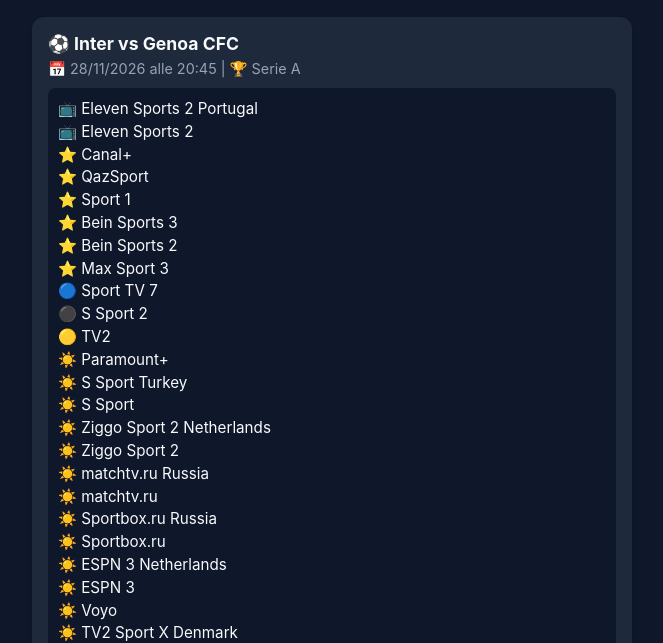
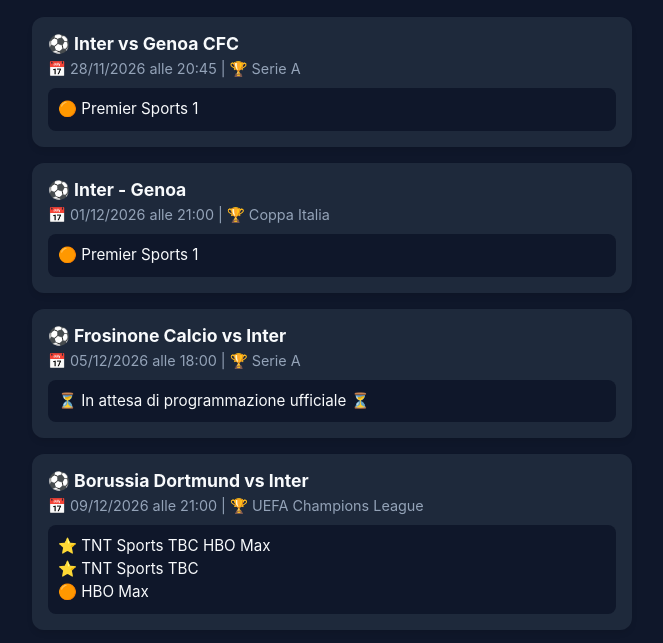
Before and after one commit to Sgrufy/Inter-calendar-bot, a plain HTML site: page index.html in a window 1280 px wide. Shown: the part 68-711 px from the top of the page, without its empty margins (308-971 px from the left). Drawn offline with Linux system fonts and the light colour scheme.

Commit message:
Aggiornamento automatico calendario e palinsesto Inter

```diff
--- a/index.html
+++ b/index.html
@@ -22,89 +22,13 @@
         <div class="match-card">
             <div class="match-title">⚽ Inter vs Genoa CFC</div>
             <div class="match-date">📅 28/11/2026 alle 20:45 | 🏆 Serie A</div>
-            <div class="channels">📺 Eleven Sports 2 Portugal
-📺 Eleven Sports 2
-⭐ Canal+
-⭐ QazSport
-⭐ Sport 1
-⭐ Bein Sports 3
-⭐ Bein Sports 2
-⭐ Max Sport 3
-🔵 Sport TV 7
-⚫ S Sport 2
-🟡 TV2
-☀️ Paramount+
-☀️ S Sport Turkey
-☀️ S Sport
-☀️ Ziggo Sport 2 Netherlands
-☀️ Ziggo Sport 2
-☀️ matchtv.ru Russia
-☀️ matchtv.ru
-☀️ Sportbox.ru Russia
-☀️ Sportbox.ru
-☀️ ESPN 3 Netherlands
-☀️ ESPN 3
-☀️ Voyo
-☀️ TV2 Sport X Denmark
-☀️ TV2 Sport X
-☀️ NOW TV
-☀️ Canal+ France
-☀️ Sport 1 Israel
-☀️ Astro Supersport International
-☀️ Astro Supersport
-☀️ Cytavision Sports 4 Cyprus
-☀️ Cytavision Sports 4
-☀️ STARZPLAY
-☀️ VG+
-☀️ Tring Sport 1
-☀️ Sky Sport
-☀️ ESPN Africa
-☀️ Arena Sport Premium 2
-🟠 Premier Sports 1</div>
+            <div class="channels">🟠 Premier Sports 1</div>
         </div>
 
         <div class="match-card">
             <div class="match-title">⚽ Inter - Genoa</div>
             <div class="match-date">📅 01/12/2026 alle 21:00 | 🏆 Coppa Italia</div>
-            <div class="channels">📺 Eleven Sports 2 Portugal
-📺 Eleven Sports 2
-⭐ Canal+
-⭐ QazSport
-⭐ Sport 1
-⭐ Bein Sports 3
-⭐ Bein Sports 2
-⭐ Max Sport 3
-🔵 Sport TV 7
-⚫ S Sport 2
-🟡 TV2
-🟠 Premier Sports 1
-🟠 Paramount+
-🟠 S Sport Turkey
-🟠 S Sport
-🟠 Ziggo Sport 2 Netherlands
-🟠 Ziggo Sport 2
-🟠 matchtv.ru Russia
-🟠 matchtv.ru
-🟠 Sportbox.ru Russia
-🟠 Sportbox.ru
-🟠 ESPN 3 Netherlands
-🟠 ESPN 3
-🟠 Voyo
-🟠 TV2 Sport X Denmark
-🟠 TV2 Sport X
-🟠 NOW TV
-🟠 Canal+ France
-🟠 Sport 1 Israel
-🟠 Astro Supersport International
-🟠 Astro Supersport
-🟠 Cytavision Sports 4 Cyprus
-🟠 Cytavision Sports 4
-🟠 STARZPLAY
-🟠 VG+
-🟠 Tring Sport 1
-🟠 Sky Sport
-🟠 ESPN Africa
-🟠 Arena Sport Premium 2</div>
+            <div class="channels">🟠 Premier Sports 1</div>
         </div>
 
         <div class="match-card">
```
Also changed, not shown: 1 other file.
